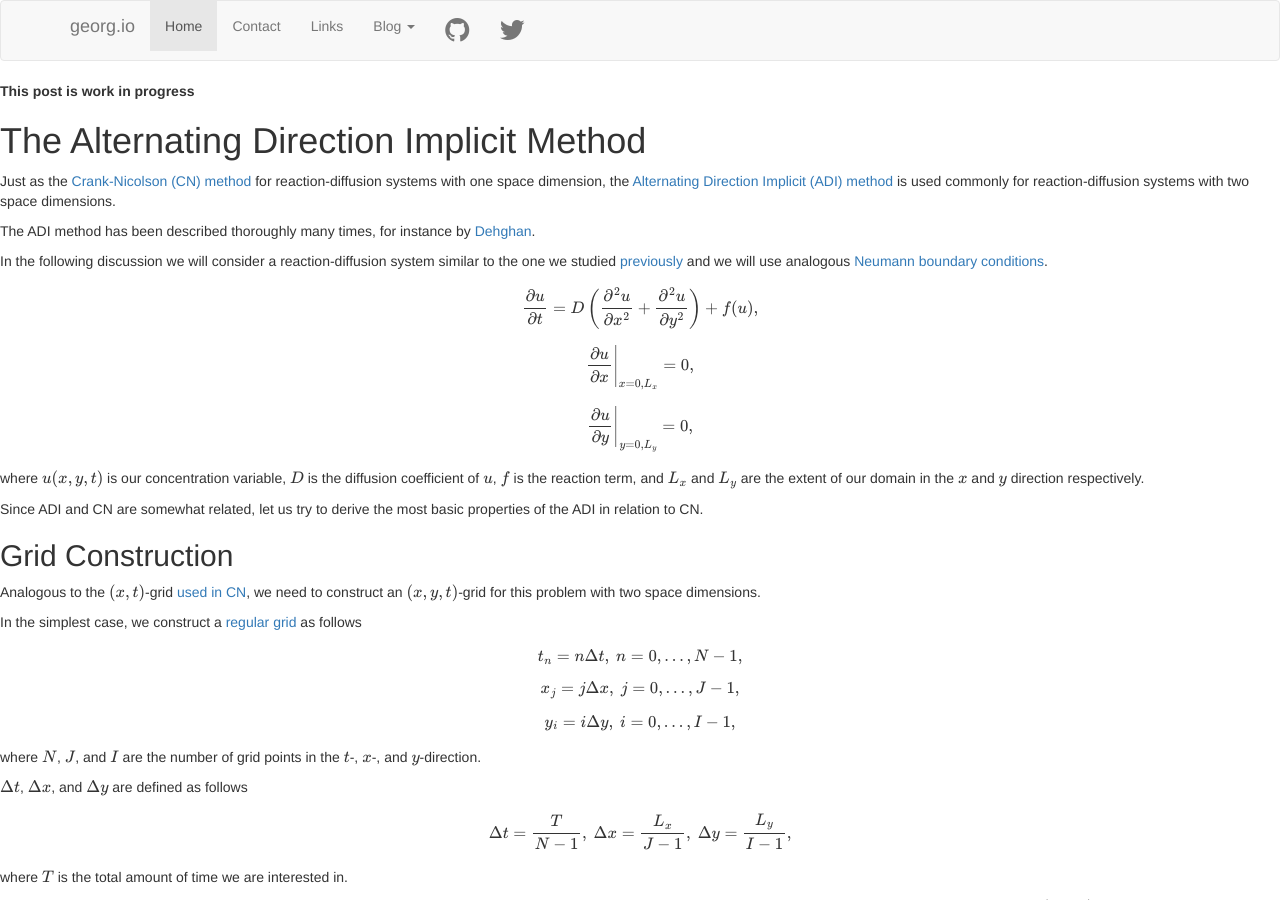
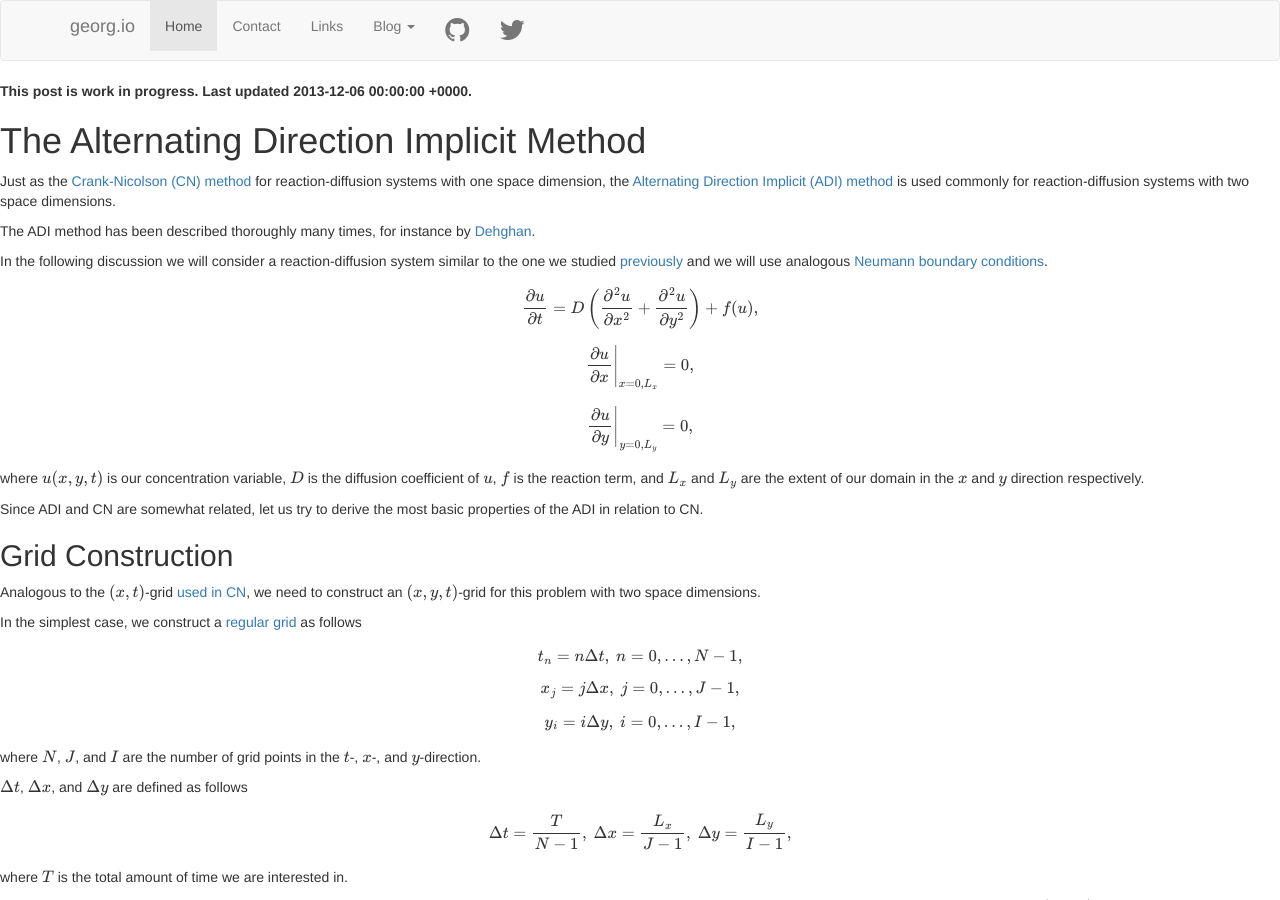
Before and after one commit to waltherg/backup.waltherg.github.io, a Jekyll site: the page built from _posts/2013-12-03-Alternating_Direction_Implicit_Method.md, in a window 1280 px wide and 900 px high. Built offline with Jekyll 4.4.1, drawn with Linux system fonts in a browser that asks for light colours; nearby versions of some CDN libraries; formulas are drawn with MathJax 3; comment, search, counter and statistics services are not loaded.

Commit message:
mention last update date

```diff
--- a/_posts/2013-12-03-Alternating_Direction_Implicit_Method.md
+++ b/_posts/2013-12-03-Alternating_Direction_Implicit_Method.md
@@ -5,7 +5,7 @@ date: 2013-12-06
 tags: wip
 ---
 
-**This post is work in progress**
+**This post is work in progress. Last updated {{page.date}}.**
 
 # The Alternating Direction Implicit Method
 
```
